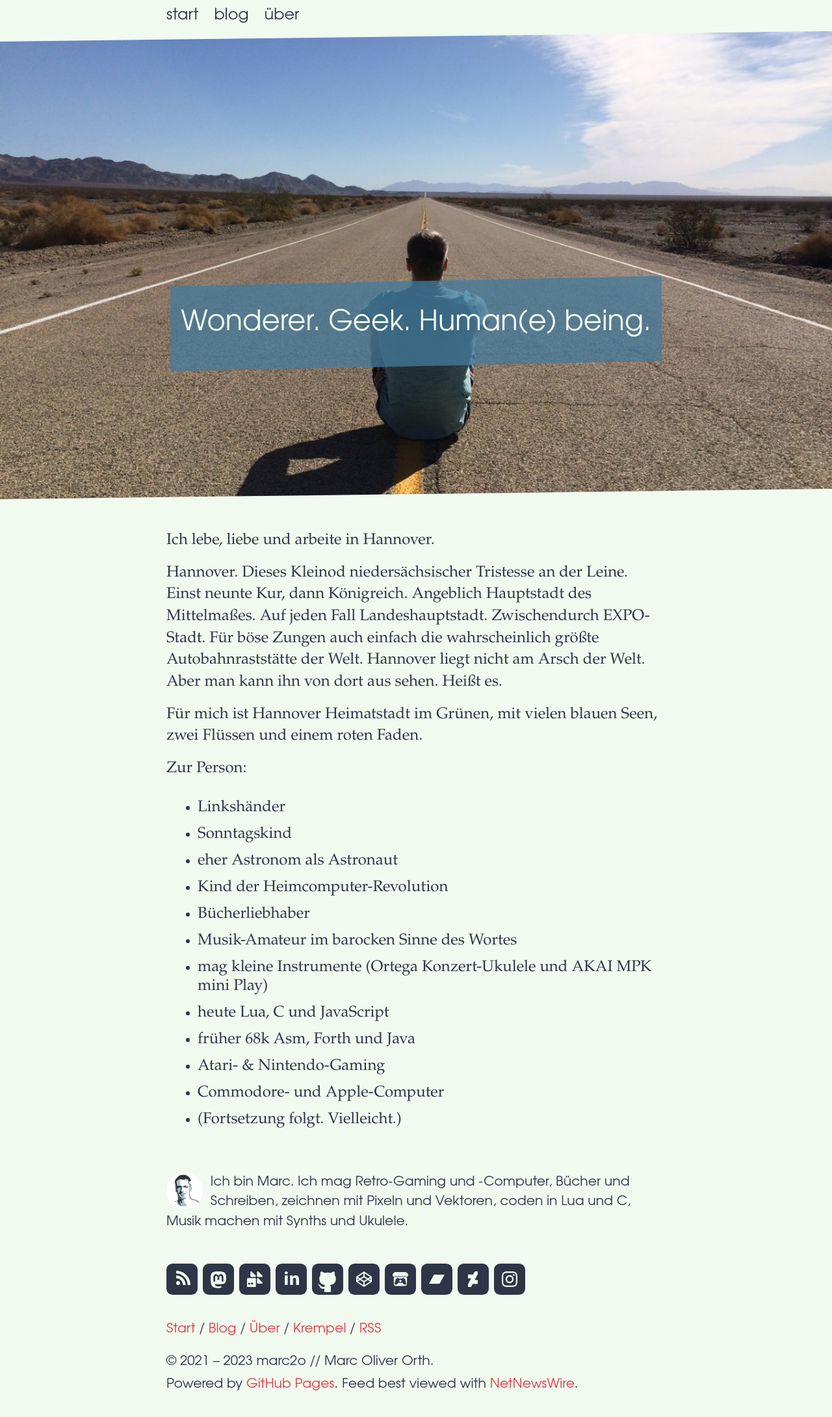
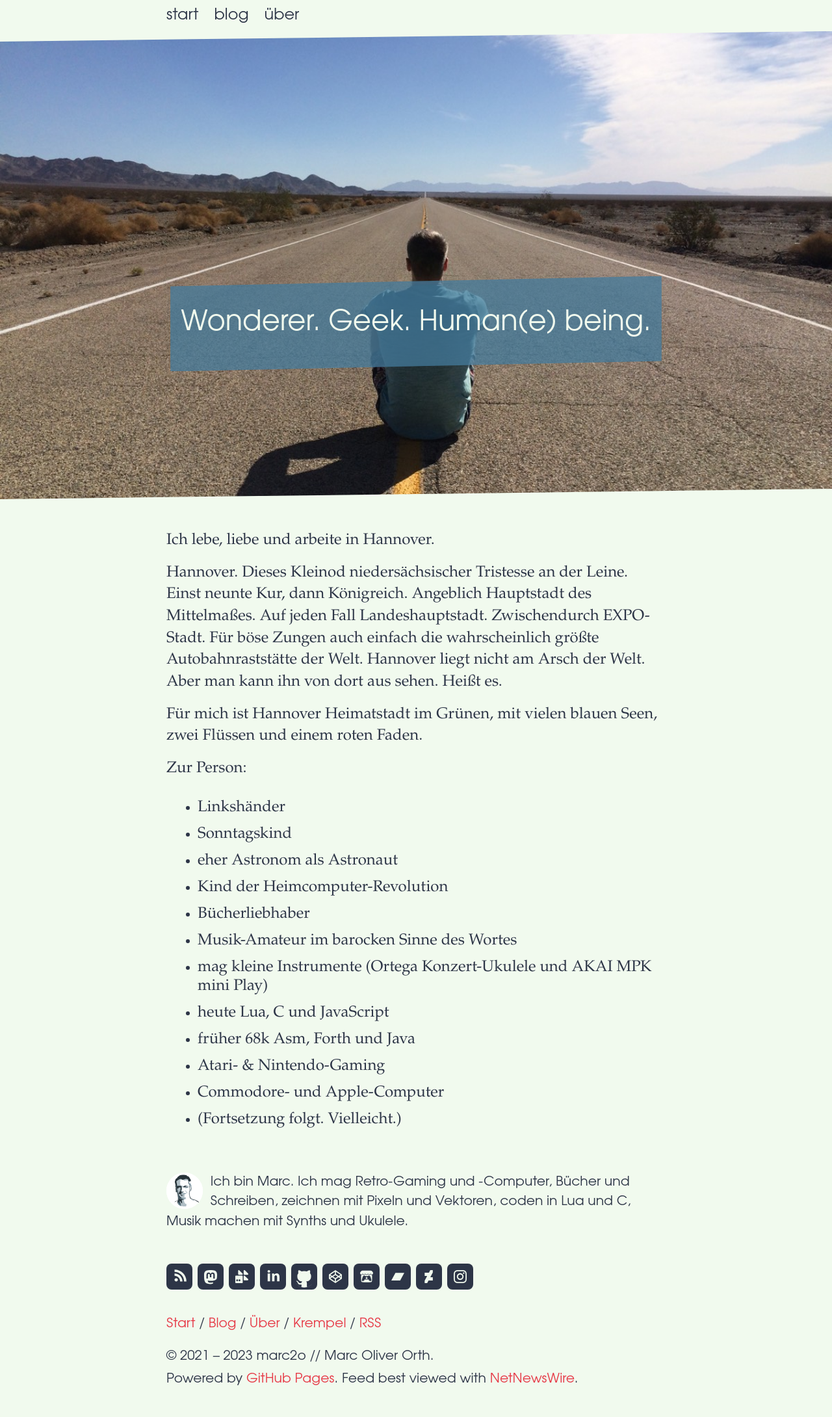
Before and after one commit to marc2o/marc2o.github.io, a Jekyll site: the page built from about.md, in a window 1280 px wide. Shown: the whole page at 65% size. Built offline with Jekyll 4.4.1, drawn with Linux system fonts in a browser that asks for light colours.

Commit message:
Update article.css

```diff
--- a/assets/css/article.css
+++ b/assets/css/article.css
@@ -497,8 +497,8 @@ ul.follow li a {
 }
 
 ul.follow svg {
-    width: 3rem;
-    height: 3rem;
+    width: 2.5rem;
+    height: 2.5rem;
     vertical-align: top;
 }
 
```
